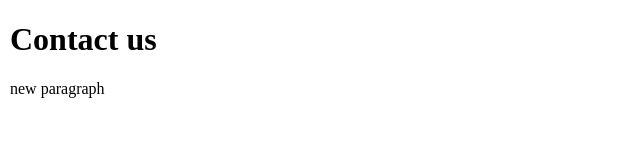
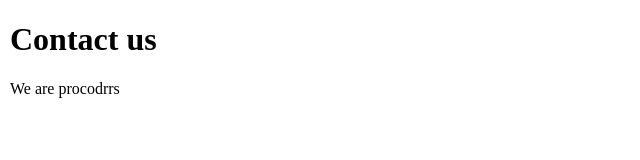
Before and after one commit to ahmed-523/Git-learning, a plain HTML site: page contact.html in a window 1280 px wide. Shown: the full height of the page, 0-640 px from the left. Drawn offline with Linux system fonts and the light colour scheme.

Commit message:
add procodrr paragraph in contact.html file

```diff
--- a/contact.html
+++ b/contact.html
@@ -8,6 +8,6 @@
 </head>
 <body>
     <h1>Contact us</h1>
-    <p>new paragraph</p>
+    <p>We are procodrrs</p>
 </body>
 </html>
```
